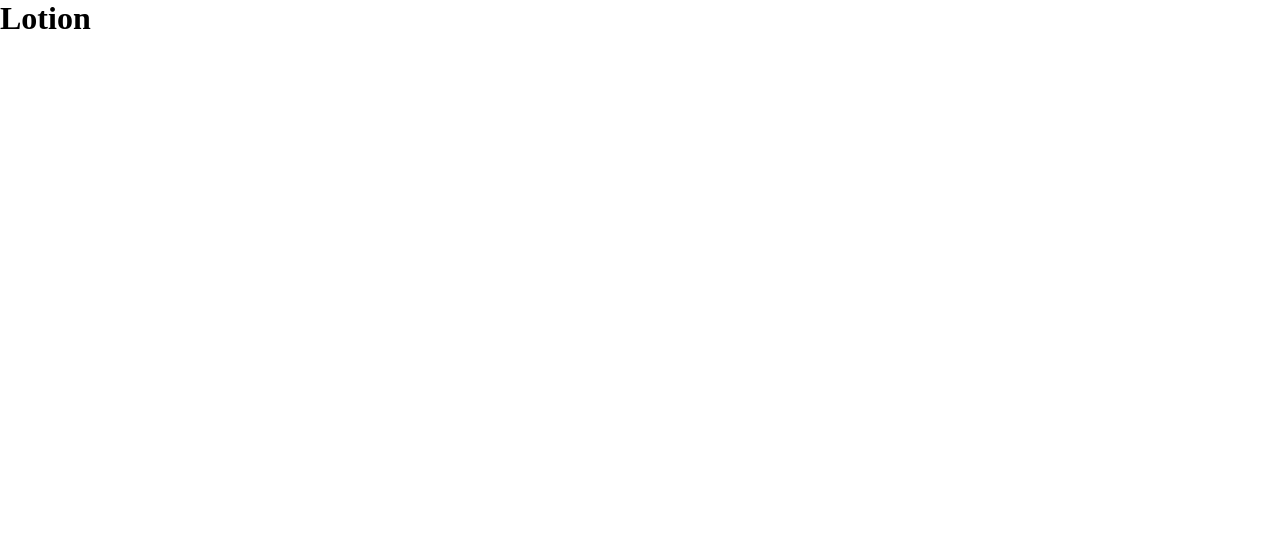
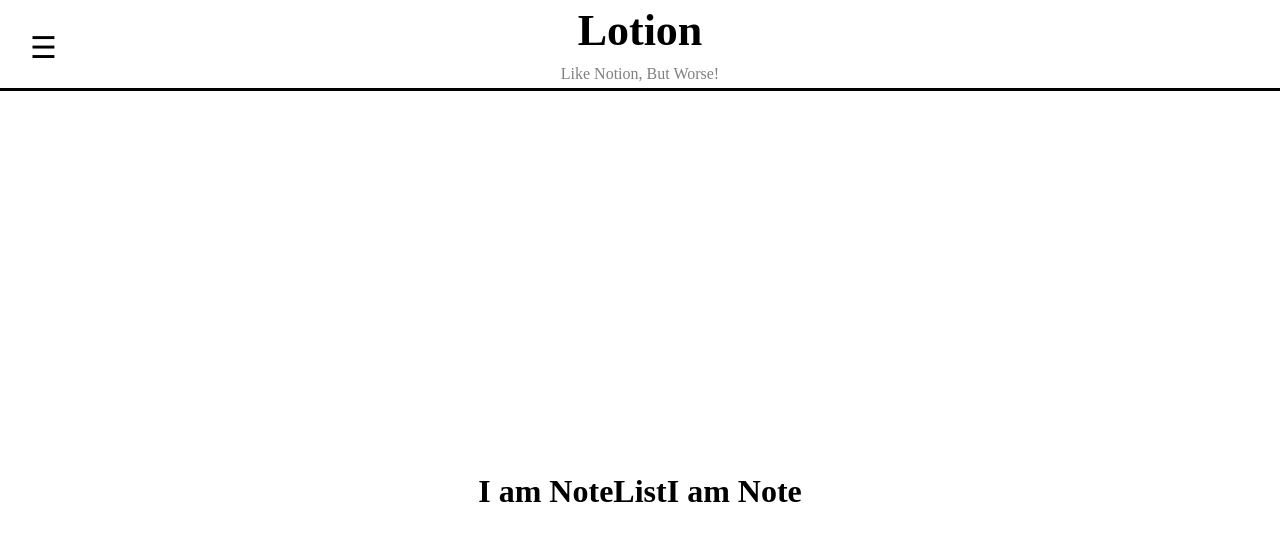
Before and after one commit to SamsterHamster/Lotion-, a React (Create React App) app: page / in a window 1280 px wide. Shown: the top 540 px of the page. Built offline with nearby package versions, Linux system fonts and the light colour scheme.

Commit message:
Made component files, and made navbar structure

```diff
--- a/package.json
+++ b/package.json
@@ -3,11 +3,17 @@
   "version": "0.1.0",
   "private": true,
   "dependencies": {
+    "@emotion/react": "^11.10.6",
+    "@emotion/styled": "^11.10.6",
+    "@mui/icons-material": "^5.11.11",
+    "@mui/material": "^5.11.11",
     "@testing-library/jest-dom": "^5.16.5",
     "@testing-library/react": "^13.4.0",
     "@testing-library/user-event": "^13.5.0",
     "react": "^18.2.0",
     "react-dom": "^18.2.0",
+    "react-quill": "^2.0.0",
+    "react-router-dom": "^6.8.2",
     "react-scripts": "5.0.1",
     "web-vitals": "^2.1.4"
   },
--- /dev/null
+++ b/src/App.css
@@ -0,0 +1,11 @@
+*{
+    margin: 0;
+    padding: 0;
+}
+
+.bottom{
+    display: flex;
+    align-items: center;
+    justify-content: center;
+    height: 100vh;
+}
--- a/src/App.js
+++ b/src/App.js
@@ -1,5 +1,24 @@
+import React from 'react';
+import NavBar from './Components/NavBar';
+import NoteList from './Components/NoteList';
+import Note from './Components/Note';
+import "./App.css";
+
 function App() {
-  return <h1>Lotion</h1>;
+  return (
+    <div className='notionClone'>
+    <div className='Nav'>
+      <NavBar />
+    </div>
+
+    <div className = "bottom">
+
+      <NoteList />
+      <Note />
+
+    </div>
+    </div>
+  );
 }
 
 export default App;
--- /dev/null
+++ b/src/Components/Component.css
@@ -0,0 +1,58 @@
+
+#tophalfnav{
+    display: flex;
+    justify-content: center;
+
+  }
+
+#topbarleft{
+    display: flex;
+    flex: 1;
+    offset: left;
+    justify-content: left;
+    text-align: left;
+}
+
+#title{
+    display: flex;
+    flex: 1;
+    justify-content: center;
+    text-align: center;
+    font-size: 44px;
+    font-weight: bold;
+    padding: 5px;
+  }
+
+
+#topbarright{
+    display: flex;
+    visibility: hidden;
+    flex: 1;
+    offset: right;
+    justify-content: right;
+    text-align: right;
+
+}
+
+#subheader{
+    display: flex;
+    justify-content: center;
+    color: gray;
+    padding-bottom: 5px;
+    border-bottom: solid black ;
+
+}
+
+button{
+    padding-left: 30px;
+    padding-top: 30px;
+    background-color: transparent;
+    font-size: 30px;
+    border: transparent;
+    display: inline-block;
+
+    border: none;
+    text-align: center;
+    cursor: pointer;
+    text-decoration: none;
+  }
--- /dev/null
+++ b/src/Components/NavBar.js
@@ -0,0 +1,26 @@
+import React from 'react';
+import "./Component.css";
+
+const NavBar = () => {
+    return(
+    <section>
+        <section id='tophalfnav'>
+            <span id = "topbarleft">
+            <button onclick="hidenotes()"> &#9776;</button>
+            </span>
+
+        <span id = "title"> Lotion </span>
+
+        <span id = "topbarright">
+            <button onclick="hidenotes()" > &#9776;</button>
+        </span>
+
+        </section>
+
+      <p id = "subheader"> Like Notion, But Worse!</p>
+
+      </section>
+    )
+}
+
+export default NavBar;
--- /dev/null
+++ b/src/Components/Note.js
@@ -0,0 +1,9 @@
+import React from 'react';
+
+const Note = () => {
+    return(
+        <h1> I am Note</h1>
+    )
+}
+
+export default Note;
--- /dev/null
+++ b/src/Components/NoteList.js
@@ -0,0 +1,9 @@
+import React from 'react';
+
+const NoteList = () => {
+    return(
+        <h1> I am NoteList </h1>
+    )
+}
+
+export default NoteList;
```
Also changed, not shown: 1 other file (tests, documents, lock files or other folders).
